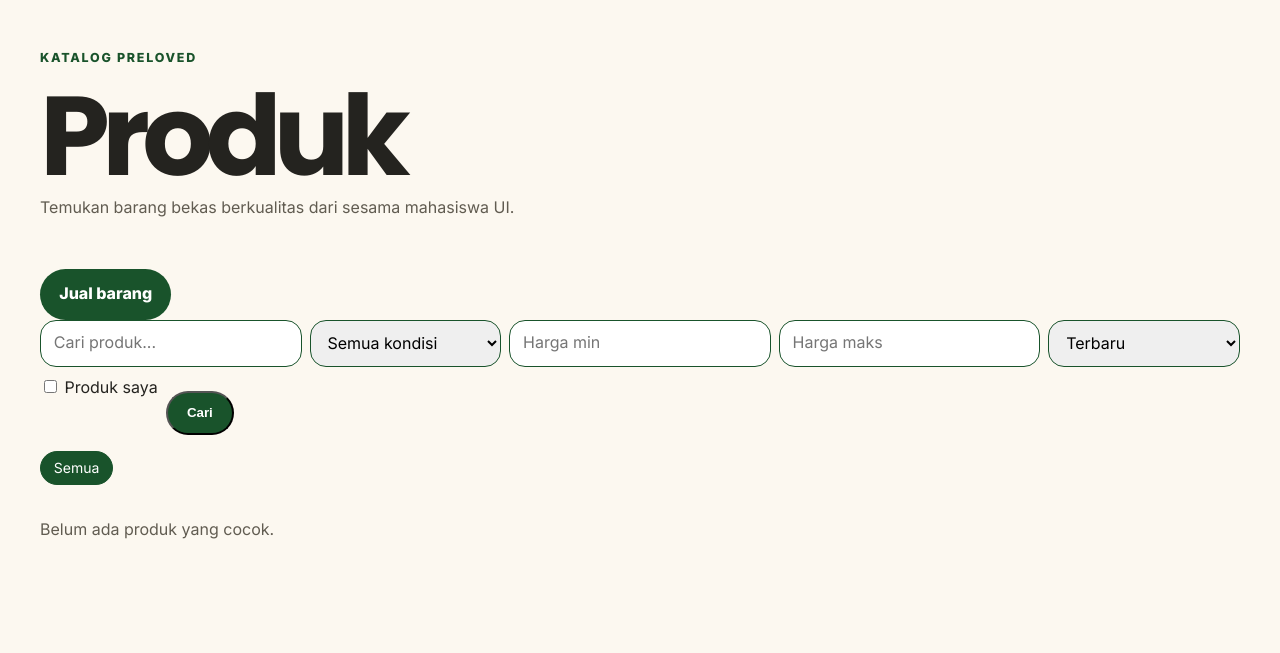
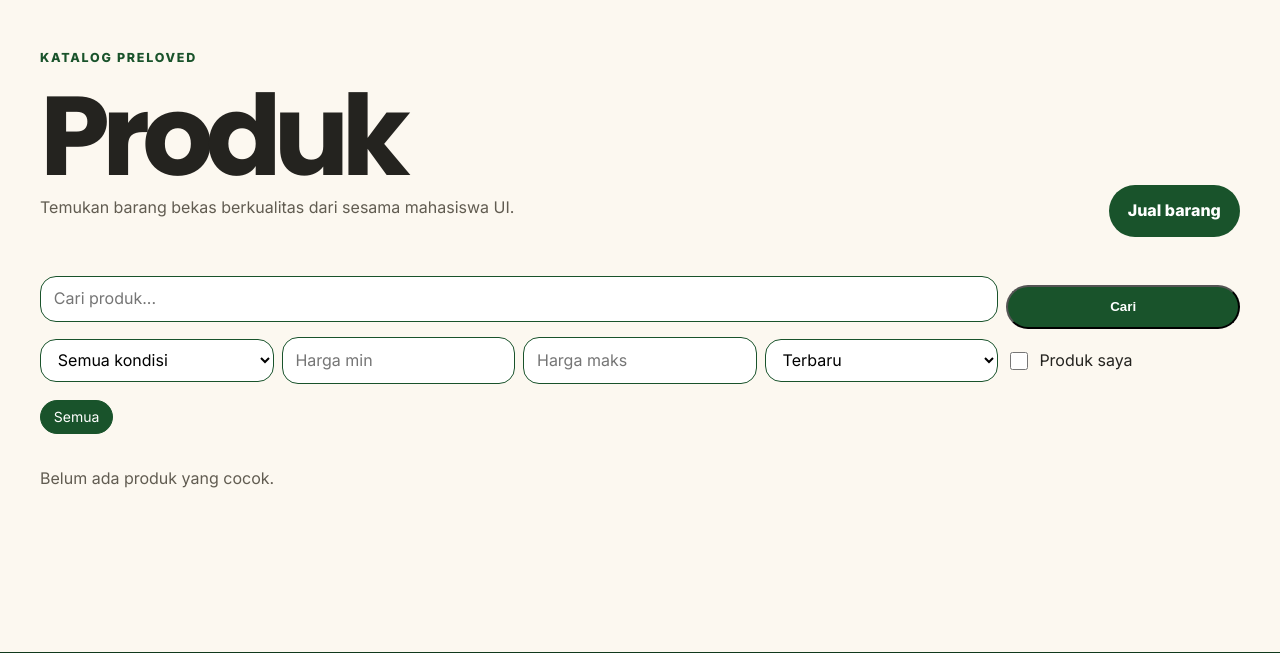
Before and after one commit to pbp-F-kelompok-2/SiBekas, a Django app: page /products/ in a window 1280 px wide. Shown: the part 74-727 px from the top of the page. Run offline with Django 5.2, Linux system fonts and the light colour scheme; the visitor is signed in with stand-in values (Sample User, id 1); data that the repository does not hold is empty.

Commit message:
feat: style crud

```diff
--- a/product/forms.py
+++ b/product/forms.py
@@ -5,4 +5,5 @@ class ProductForm(forms.ModelForm):
     class Meta:
         model = Product
         fields = ["name", "category", "description", "price", "stock", "condition", "brand", "weight_grams"]
+        labels = {"name": "Nama", "description": "Deskripsi", "price": "Harga", "stock": "Stok"}
     image = forms.ImageField(label = "Foto", required = False)
--- a/static/css/product.css
+++ b/static/css/product.css
@@ -15,18 +15,67 @@
 }
 
 .product-search {
-    display: flex;
+    display: grid;
+    grid-template-columns: repeat(5, minmax(0, 1fr));
     gap: 0.5rem;
     margin-bottom: 1rem;
-    flex-wrap: wrap;
+    align-items: center;
 }
 
-.product-search input, .product-search select {
-    flex: 1;
+.product-heading-row{
+    display: flex;
+    align-items: flex-end;
+    justify-content: space-between;
+    gap: 1rem;
+    flex-wrap: wrap;
+    margin-bottom: 2rem;
+}
+
+.product-heading-row .product-heading{
+    margin-bottom: 0;
+}
+
+.product-search input:not([type="checkbox"]), .product-search select {
+    width: 100%;
+    background: var(--color-surface);
     padding: 0.6rem 0.8rem;
     border: 1px solid var(--color-border);
     border-radius: var(--radius-base);
     font: inherit;
+}
+
+.product-search input[name="q"]{
+    grid-column: 1/5;
+    grid-row: 1;
+}
+
+.product-search > .button {
+    grid-column: 5;
+    grid-row: 1;
+}
+
+.product-mine {
+    display: flex;
+    align-items: center;
+    gap: 0.5rem;
+    cursor: pointer;
+}
+
+.product-mine input{
+    width: 18px;
+    height: 18px;
+    accent-color: var(--color-primary);
+}
+
+@media (max-width: 700px){
+    .product-search{
+        grid-template-columns: 1fr 1fr;
+    }
+    .product-search input[name = "q"],
+    .product-search > .button {
+        grid-column: 1 / -1;
+        grid-row: auto;
+    }
 }
 
 .category-list {
@@ -199,3 +248,30 @@
         grid-template-columns: 1fr;
     }
 }
+
+.product-form {
+    max-width: 600px;
+}
+
+.product-form label {
+    display: block;
+    margin-bottom: 0.4rem;
+    font-weight: 600;
+}
+
+.product-form input,
+.product-form select,
+.product-form textarea {
+    width: 100%;
+    padding: 0.6rem 0.8rem;
+    border: 1px solid var(--color-border);
+    border-radius: var(--radius-base);
+    font: inherit;
+}
+
+.product-form .helptext {
+    display: block;
+    margin-top: 0.3rem;
+    color: var(--color-text-muted);
+    font-size: 0.85rem;
+}
--- a/templates/product/form.html
+++ b/templates/product/form.html
@@ -1,9 +1,13 @@
 {% extends "base.html" %}
+{% load static %}
 
+{% block extra_css %}
+<link rel = "stylesheet" href = "{% static 'css/product.css' %}">
+{% endblock %}
 {% block content %}
 <section class = "product-page">
     <h1>{{ title }}</h1>
-    <form method = "post" enctype="multipart/form-data">
+    <form method = "post" enctype="multipart/form-data" class = "product-form">
         {% csrf_token %}
         {{ form.as_p }}
         <button type = "submit" class = "button">Simpan</button>
--- a/templates/product/list.html
+++ b/templates/product/list.html
@@ -9,12 +9,14 @@
 
 {% block content %}
 <section class="product-page">
-    <div class="product-heading">
-        <p class="eyebrow">Katalog Preloved</p>
-        <h1>Produk</h1>
-        <p>Temukan barang bekas berkualitas dari sesama mahasiswa UI.</p>
+    <div class = "product-heading-row">
+        <div class="product-heading">
+            <p class="eyebrow">Katalog Preloved</p>
+            <h1>Produk</h1>
+            <p>Temukan barang bekas berkualitas dari sesama mahasiswa UI.</p>
+        </div>
+        <a href = "{% url 'product:create' %}" class = "button">Jual barang</a>
     </div>
-    <a href = "{% url 'product:create' %}" class = "button">Jual barang</a>
 
 
     <form class="product-search" method="get">
@@ -36,7 +38,7 @@
             <option value="expensive" {% if request.GET.sort == "expensive" %}selected{% endif %}>Termahal</option>
         </select>
         {% if user.is_authenticated %}
-        <label>
+        <label class = "product-mine">
             <input type="checkbox" name="mine" value="1" {% if request.GET.mine %}checked{% endif %}>
             Produk saya
         </label>
```
